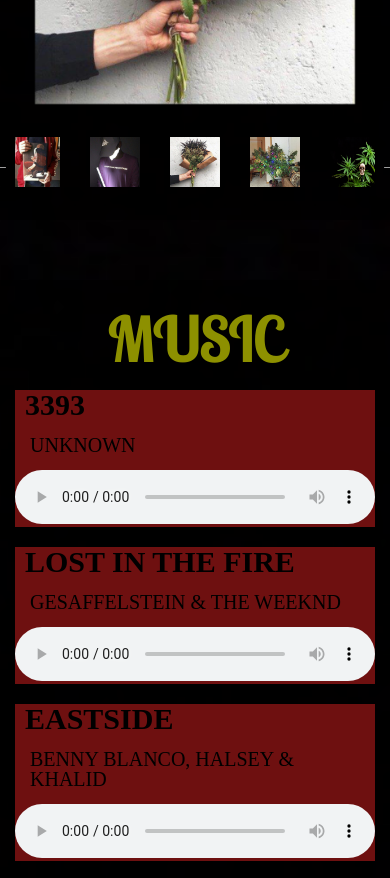
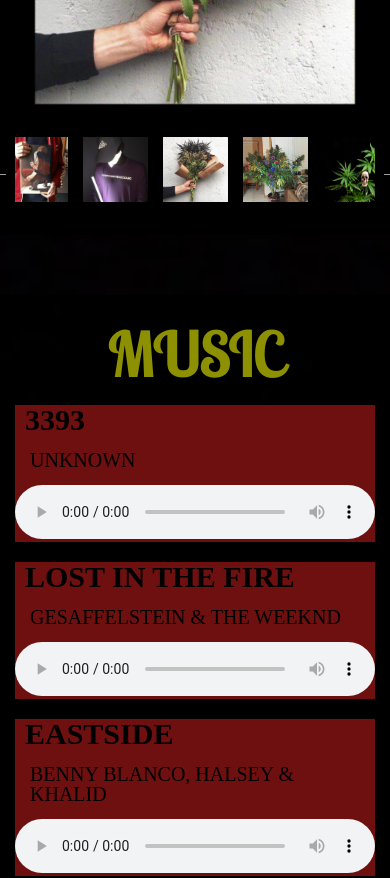
Before and after one commit to ebatprekrasnoepokolenie/ebatprekrasnoepokolenie.github.io, a plain HTML site: page index.html in a window 390 px wide. Shown: the part 1220-2098 px from the top of the page. Drawn offline with Linux system fonts and the light colour scheme; a web font is replaced by a local one.

Commit message:
Update style.css

```diff
--- a/css/style.css
+++ b/css/style.css
@@ -180,7 +180,7 @@
 }
 
 .picture .slider .slider-nav img {
-  width: 280px;
+  width: 260px;
   height: 240px;
   margin: auto;
 }
@@ -307,15 +307,15 @@
   }
 
   .picture .slider .slider-nav img {
-    height: 50px;
+    height: 65px;
   }
 
   .picture .slider .slider-nav img {
-    width: 50px;
+    width: 65px;
   }
 }
 
-@media (max-width: 370px) {
+@media (max-width: 350px) {
   .picture .slider .slider-nav img {
     height: 50px;
   }
```
